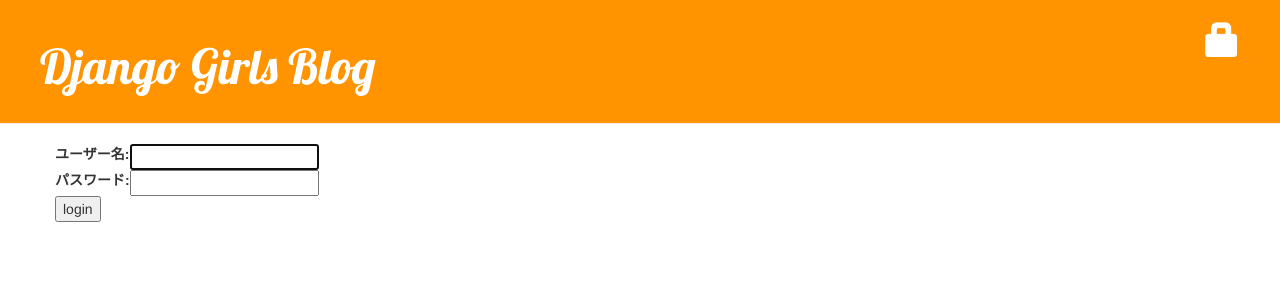
After one commit to dev001hajipro/my-first-blog, a Django app: page /accounts/login/ in a window 1280 px wide. The commit adds this page. Shown: the top 300 px of the page. Run offline with Django 3.2, Linux system fonts and the light colour scheme; some libraries are stand-ins or nearby versions.

Commit message:
feature login/logout

```diff
--- a/blog/templates/blog/base.html
+++ b/blog/templates/blog/base.html
@@ -16,11 +16,13 @@
 
 <body>
     <div class="page-header">
+        {% if user.is_authenticated %}
         <a href="{% url 'post_new' %}" class="top-menu"><span class="glyphicon glyphicon-plus"></span></a>
-        {# {% if user.is_authenticated %} #}
         <a href="{% url 'post_draft_list' %}" class="top-menu"><span class="glyphicon glyphicon-edit"></span></a>
-        {# {% endif %} #}
-
+        <p class="top-menu">Hello {{ user.username }} <small>(<a href="{% url 'logout' %}">Log out</a>)</small></p>
+        {% else %}
+        <a href="{% url 'login' %}" class="top-menu"><span class="glyphicon glyphicon-lock"></span></a>
+        {% endif %}
         <h1>
             <a href="/">Django Girls Blog</a>
         </h1>
@@ -28,7 +30,8 @@
     <div class="content container">
         <div class="row">
             <div class="col-md-8">
-                {% block content %} {% endblock %}
+            {% block content %}
+            {% endblock %}
             </div>
         </div>
     </div>
--- /dev/null
+++ b/blog/templates/registration/login.html
@@ -0,0 +1,24 @@
+{% extends "blog/base.html" %}
+
+{% block content %}
+    {% if form.errors %}
+        <p>Your username and password didn't match. Please try again.</p>
+    {% endif %}
+
+    <form method="post" action="{% url 'login' %}">
+    {% csrf_token %}
+        <table>
+        <tr>
+            <td>{{ form.username.label_tag }}</td>
+            <td>{{ form.username }}</td>
+        </tr>
+        <tr>
+            <td>{{ form.password.label_tag }}</td>
+            <td>{{ form.password }}</td>
+        </tr>
+        </table>
+
+        <input type="submit" value="login" />
+        <input type="hidden" name="next" value="{{ next }}" />
+    </form>
+{% endblock %}
--- a/blog/views.py
+++ b/blog/views.py
@@ -1,5 +1,6 @@
 """ビュー
 """
+from django.contrib.auth.decorators import login_required
 from django.shortcuts import get_object_or_404, redirect, render
 from django.utils import timezone
 from .forms import PostForm
@@ -17,6 +18,7 @@ def post_detail(request, pk):
     post = Post.objects.get(pk=pk)
     return render(request, 'blog/post_detail.html', {'post': post})
 
+@login_required
 def post_new(request):
     """記事新規作成"""
     if request.method == "POST":
@@ -36,6 +38,7 @@ def post_new(request):
         form = PostForm()
     return render(request, 'blog/post_edit.html', {'form': form})
 
+@login_required
 def post_edit(request, pk):
     """記事更新"""
     post = get_object_or_404(Post, pk=pk)
@@ -54,17 +57,20 @@ def post_edit(request, pk):
         form = PostForm(instance=post)
     return render(request, 'blog/post_edit.html', {'form': form})
 
+@login_required
 def post_draft_list(request):
     """下書き一覧"""
     posts = Post.objects.filter(published_date__isnull=True).order_by('created_date')
     return render(request, 'blog/post_draft_list.html', {'posts': posts})
 
+@login_required
 def post_publish(request, pk):
     """公開"""
     post = get_object_or_404(Post, pk=pk)
     post.publish()  # 公開日を設定する。
     return redirect('post_detail', pk=pk)
 
+@login_required
 def post_remove(request, pk):
     """削除"""
     post = get_object_or_404(Post, pk=pk)
--- a/mysite/settings.py
+++ b/mysite/settings.py
@@ -145,3 +145,5 @@ except ImportError:
 STATICFILES_DIRS = (
     os.path.join(BASE_DIR, "static"),
 )
+
+LOGIN_REDIRECT_URL = '/'
--- a/mysite/urls.py
+++ b/mysite/urls.py
@@ -16,7 +16,11 @@ Including another URLconf
 from django.conf.urls import include, url
 from django.contrib import admin
 
+from django.contrib.auth import views
+
 urlpatterns = [
     url(r'^admin/', admin.site.urls),
-    url(r'', include('blog.urls'))
+    url(r'^accounts/login/$', views.login, name='login'),
+    url(r'^accounts/logout/$', views.logout, name='logout', kwargs={'next_page': '/'}),
+    url(r'', include('blog.urls')),
 ]
```
